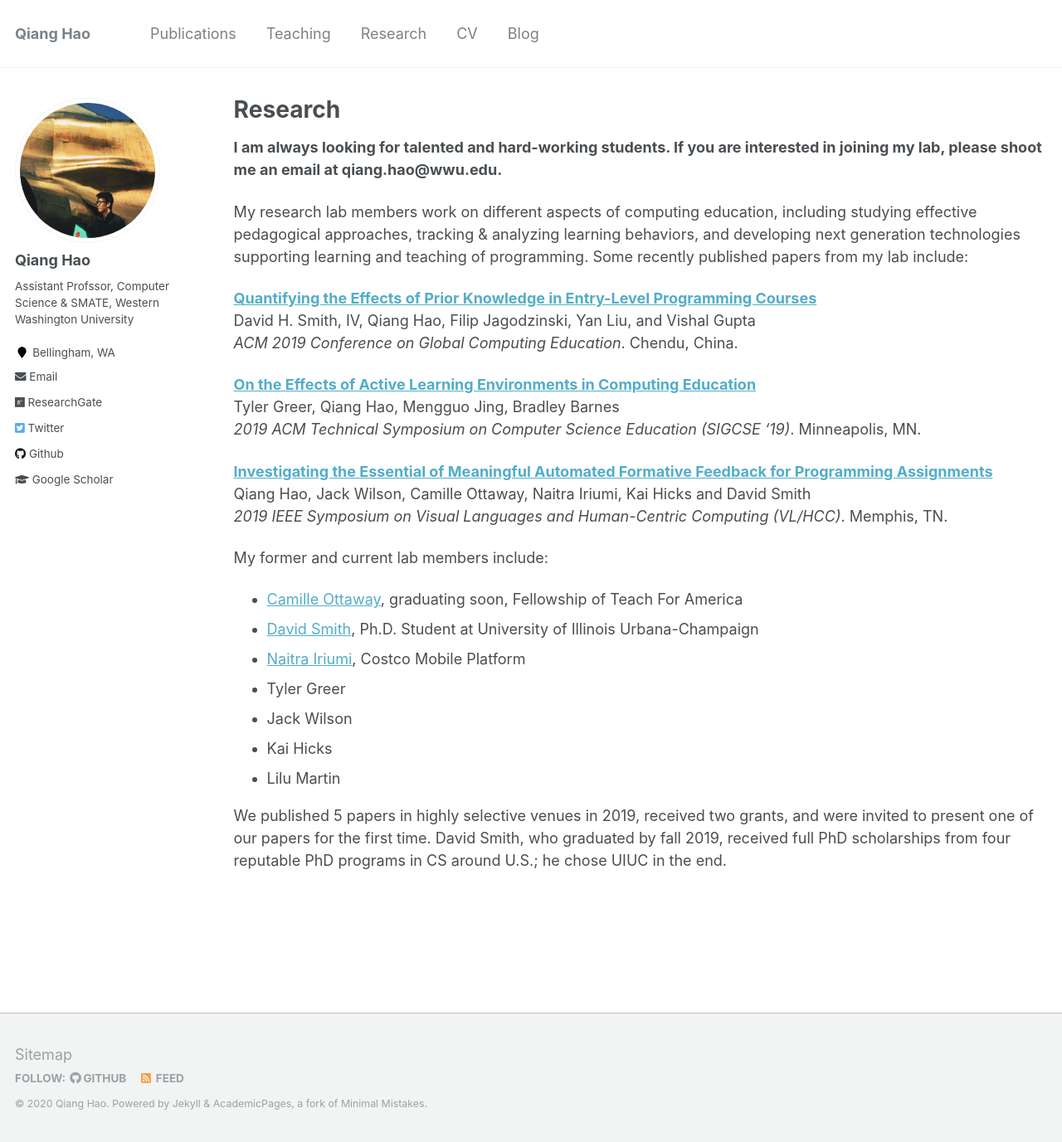
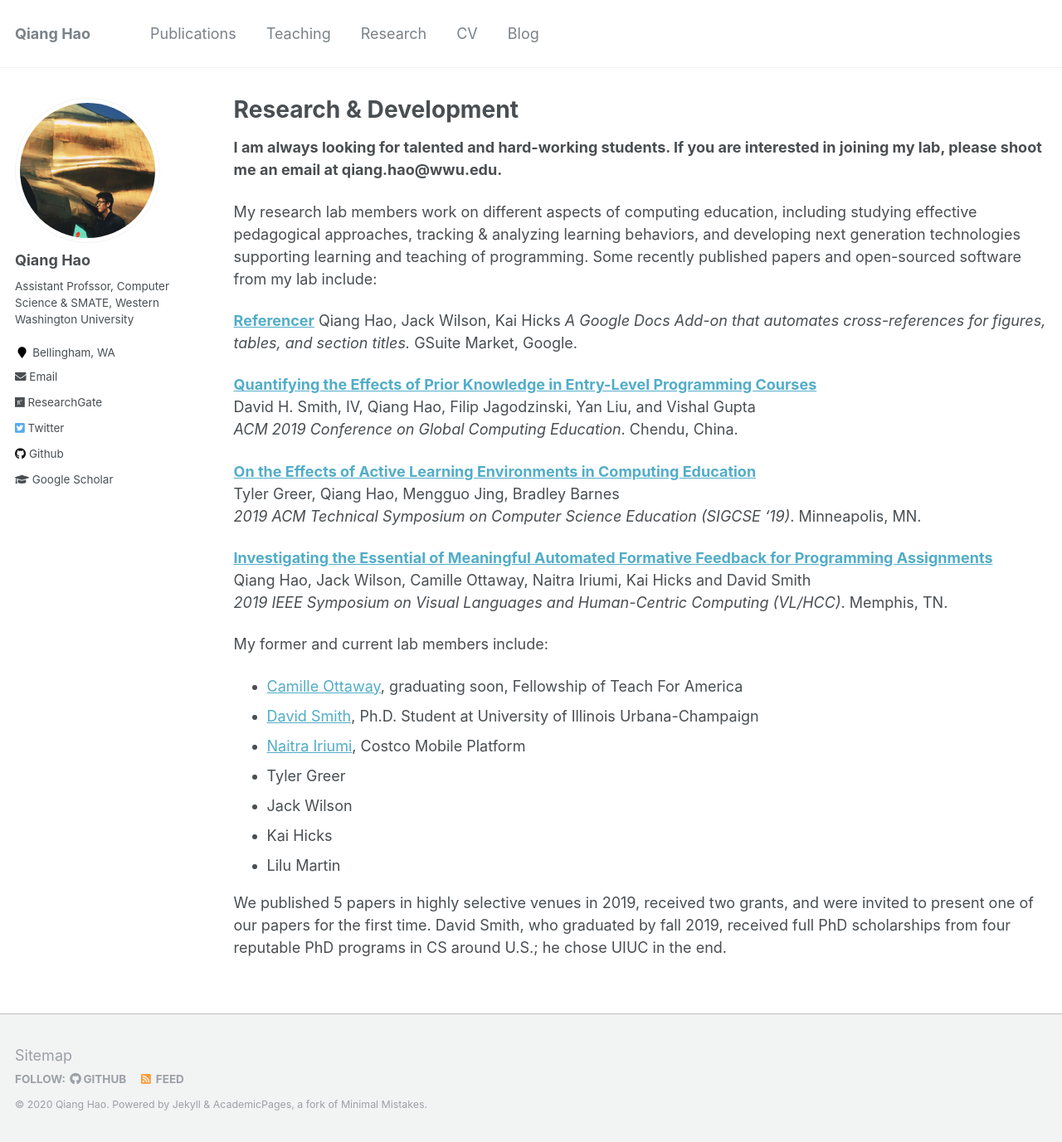
Before and after one commit to Neo-Hao/neo-hao.github.io, a Jekyll site: the page built from _pages/research.md, in a window 1280 px wide and 1377 px high. Shown: the whole window at 83% size. Built offline with Jekyll 4.4.1, drawn with Linux system fonts in a browser that asks for light colours.

Commit message:
update cv

```diff
--- a/_pages/research.md
+++ b/_pages/research.md
@@ -1,13 +1,17 @@
 ---
 layout: archive
-title: "Research"
+title: "Research & Development"
 permalink: /research/
 author_profile: true
 ---
 
 **I am always looking for talented and hard-working students. If you are interested in joining my lab, please shoot me an email at qiang.hao@wwu.edu.**
 
-My research lab members work on different aspects of computing education, including studying effective pedagogical approaches, tracking & analyzing learning behaviors, and developing next generation technologies supporting learning and teaching of programming. Some recently published papers from my lab include:
+My research lab members work on different aspects of computing education, including studying effective pedagogical approaches, tracking & analyzing learning behaviors, and developing next generation technologies supporting learning and teaching of programming. Some recently published papers and open-sourced software from my lab include:
+
+[__Referencer__](https://gsuite.google.com/u/1/marketplace/app/referencer/161289460786)
+Qiang Hao, Jack Wilson, Kai Hicks
+*A Google Docs Add-on that automates cross-references for figures, tables, and section titles.* GSuite Market, Google.
 
 [__Quantifying the Effects of Prior Knowledge in Entry-Level Programming Courses__](/publications/prior-cs-knowledge)
 David H. Smith, IV, Qiang Hao, Filip Jagodzinski, Yan Liu, and Vishal Gupta
```
